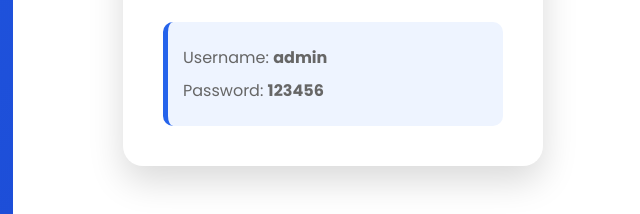
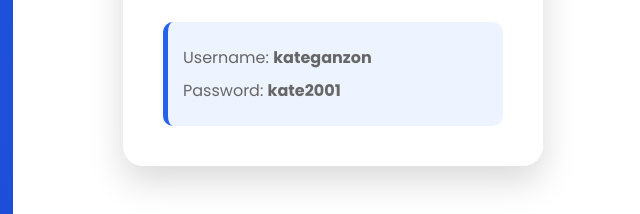
Before and after one commit to amateurreyganz/POS-system-log-in, a plain HTML site: page index.html in a window 1280 px wide. Shown: the part 583-797 px from the top of the page, 627-1267 px from the left. Drawn offline with Linux system fonts and the light colour scheme.

Commit message:
initial commit

```diff
--- a/index.html
+++ b/index.html
@@ -125,14 +125,14 @@
                 <p>
 
                     Username:
-                    <b>admin</b>
+                    <b>kateganzon</b>
 
                 </p>
 
                 <p>
 
                     Password:
-                    <b>123456</b>
+                    <b>kate2001</b>
 
                 </p>
 
```
